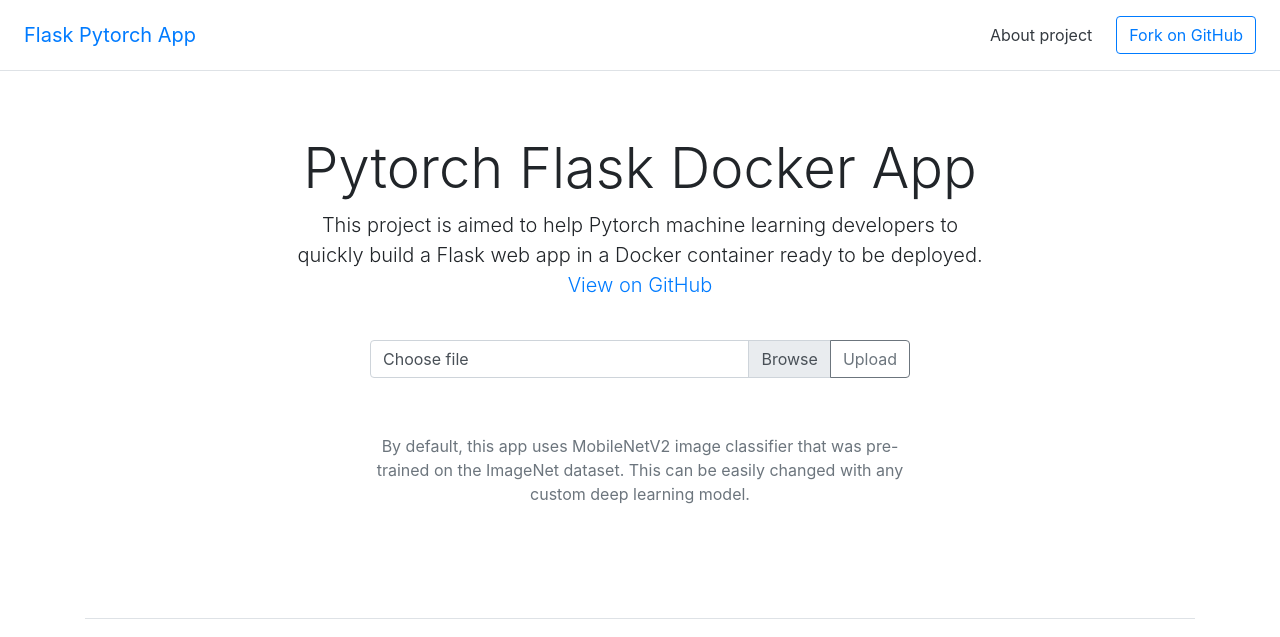
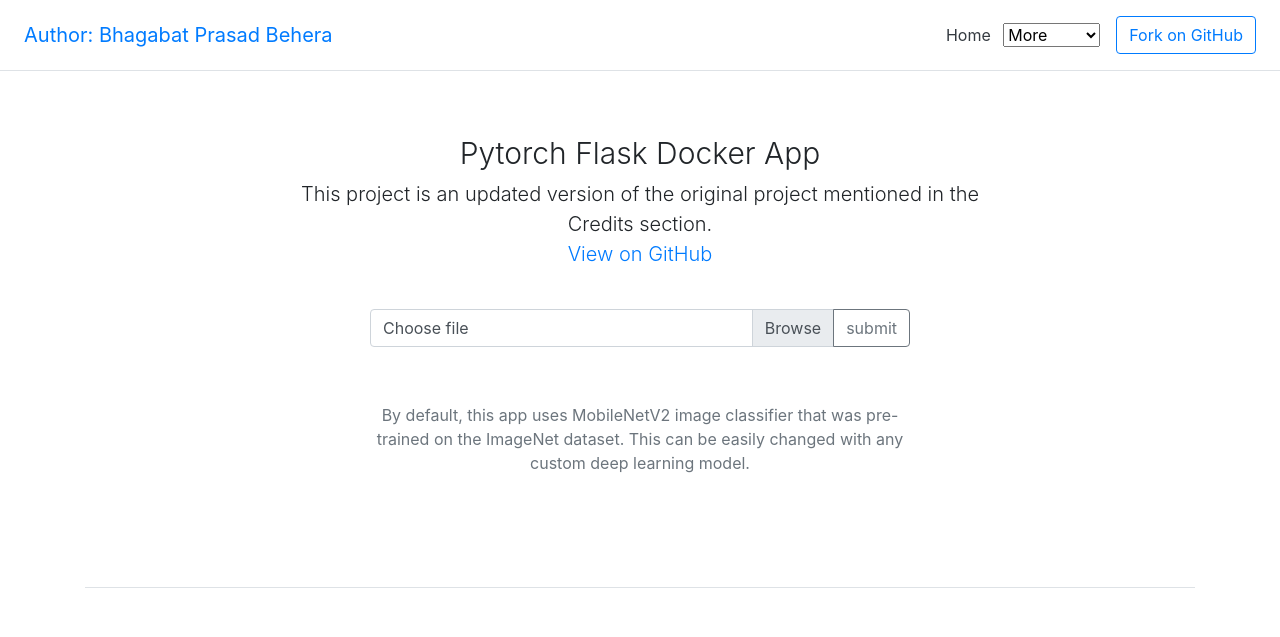
Before and after one commit to TSAI-MLOps-BASS/Session3-Docker-Flask-Pytorch-Heroku-Imagenet-Classification, a Flask app: page / in a window 1280 px wide. Shown: the top 637 px of the page. Run offline with Flask 2, Linux system fonts and the light colour scheme; some libraries are stand-ins or nearby versions.

Commit message:
initial commit

```diff
--- a/app.py
+++ b/app.py
@@ -1,39 +1,75 @@
-from flask import Flask, render_template, request
+from flask import Flask, render_template, request, url_for, redirect, send_from_directory
+from werkzeug.utils import secure_filename
 from models import MobileNet
 import os
+import glob
 from math import floor
+import base64
+import io
+from collections import namedtuple
 
 app = Flask(__name__)
 
-app.config['UPLOAD_FOLDER'] = 'uploads'
+# app.config['UPLOAD_FOLDER'] = 'uploads'
+UPLOAD_FOLDER = 'uploads' # path_change
+app.config['UPLOAD_FOLDER'] = UPLOAD_FOLDER
 
 model = MobileNet()
 
+def manage_images(dir, lim):
+    img_list = glob.glob(os.path.join(dir, '*'))
+    keep_list = img_list[lim*-1:]
+    for img in img_list:
+        if img not in keep_list:
+            os.remove(img)
+    return keep_list
 
 @app.route('/')
 def index():
     return render_template('index.html')
 
-
 @app.route('/about')
 def about():
     return render_template('about.html')
 
+@app.route('/info')
+def info():
+    return render_template('teaminfo.html')
 
 @app.route('/infer', methods=['POST'])
 def success():
     if request.method == 'POST':
-        f = request.files['file']
-        saveLocation = f.filename
-        f.save(saveLocation)
-        inference, confidence = model.infer(saveLocation)
-        # make a percentage with 2 decimal points
-        confidence = floor(confidence * 10000) / 100
-        # delete file after making an inference
-        os.remove(saveLocation)
+        ic = []
+        # f = request.files['file']
+        uploaded_files = request.files.getlist("file[]")
+        if len(uploaded_files) > 3:
+            return '''<h1>Only three images allowed to upload at a time</h1>'''
+        img_list = manage_images(app.config['UPLOAD_FOLDER'], 5)
+        new_images = []
+        for f in uploaded_files:
+            file_name = secure_filename(f.filename)
+            file_path = os.path.join(app.config['UPLOAD_FOLDER'], file_name)
+            # f.save(saveLocation)
+            f.save(file_path)
+            new_images.append(file_path)
+            image_url = url_for('uploaded_file', filename=file_name)
+            # i, c = model.infer(saveLocation)
+            i, c = model.infer(file_path)
+            # make a percentage with 2 decimal points
+            c = floor(c * 10000) / 100
+            # delete file after making an inference
+            # os.remove(saveLocation)
+            # inference.append(i)
+            # confidence.append(c)
+            ic.append((i, c))
         # respond with the inference
-        return render_template('inference.html', name=inference, confidence=confidence)
 
+        return render_template('inference.html', ic=ic, img_list=img_list, new_images=new_images, length_list=list(range(len(new_images))))
+        # return render_template('inference.html', name=inference, confidence=confidence)
+
+@app.route('/uploads/<filename>')
+def uploaded_file(filename):
+    return send_from_directory(app.config['UPLOAD_FOLDER'], filename)
 
 if __name__ == '__main__':
     app.debug = True
--- a/requirements.txt
+++ b/requirements.txt
@@ -7,5 +7,5 @@
 MarkupSafe==1.1.1
 Werkzeug==1.0.1
 gunicorn>=20.0.4
-torch==1.6.0+cpu
-torchvision==0.7.0+cpu
+torch==1.9.0+cpu
+torchvision==0.10.0+cpu
--- a/templates/base.html
+++ b/templates/base.html
@@ -11,7 +11,7 @@
     <meta name="description" content="" />
     <meta name="author" content="" />
 
-    <title>Flask Pytorch App</title>
+    <title>Flask Pytorch App in Docker hosted on Heroku</title>
 
     <!-- Bootstrap core CSS -->
     <link
@@ -27,14 +27,19 @@
       class="d-flex flex-column flex-md-row align-items-center p-3 px-md-4 mb-3 bg-white border-bottom box-shadow"
     >
       <h5 class="my-0 mr-md-auto font-weight-normal">
-        <a href="/">Flask Pytorch App</a>
+        <a href="https://github.com/BPrasad123/">Author: Bhagabat Prasad Behera</a>
       </h5>
       <nav class="my-2 my-md-0 mr-md-3">
-        <a class="p-2 text-dark" href="/about">About project</a>
+        <a class="p-2 text-dark" href="/">Home</a>
+        <select name="sample" onchange="location = this.value;">
+          <option value='/' selected>More</option>
+          <option value="/about">About</option>
+          <option value="/info">Team info</option>
+        </select>
       </nav>
       <a
         class="btn btn-outline-primary"
-        href="https://github.com/imadtoubal/Pytorch-Flask-Docker-App"
+        href="https://github.com/TSAI-MLOps-BASS/Session3-Docker-Flask-Pytorch-Heroku-Imagenet-Classification"
         >Fork on GitHub</a
       >
     </div>
@@ -45,31 +50,37 @@
     <div class="container">
       <footer class="pt-4 my-md-5 pt-md-5 border-top">
         <div class="row">
-          <div class="col-12 col-md">
-            <img
-              class="mb-2"
-              src="http://www.toubal.com/img/toubal-logo.png"
-              alt=""
-              width="150"
-            />
-            <small class="d-block mb-3 text-muted"
-              >© Toubal, Imad Eddine 2019</small
-            >
+          <div class="col-6 col-md">
+            <h5>Credits</h5>
+            <ul class="list-unstyled text-small">
+              <li>
+              <p>This project is made on top of the following wonderful original project by <a href="https://github.com/imadtoubal"
+              >Imad Toubal</a></p>
+              </li>
+              <li>
+                <a
+                  class="text-muted"
+                  href="https://github.com/imadtoubal/Pytorch-Flask-Starter"
+                  >Original Project on GitHub</a
+                >
+              </li>
+            </ul>
           </div>
+        <div class="row">
           <div class="col-6 col-md">
             <h5>Links</h5>
             <ul class="list-unstyled text-small">
               <li>
                 <a
                   class="text-muted"
-                  href="https://github.com/imadtoubal/Pytorch-Flask-Docker-App"
+                  href="https://github.com/TSAI-MLOps-BASS/Session3-Docker-Flask-Pytorch-Heroku-Imagenet-Classification"
                   >Code on GitHub</a
                 >
               </li>
               <li>
                 <a
                   class="text-muted"
-                  href="https://github.com/imadtoubal/Pytorch-Flask-Docker-App/issues"
+                  href="https://github.com/TSAI-MLOps-BASS/Session3-Docker-Flask-Pytorch-Heroku-Imagenet-Classification/issues"
                   >How to contribute</a
                 >
               </li>
@@ -99,10 +110,10 @@
             <h5>About</h5>
             <ul class="list-unstyled text-small">
               <li>
-                <a class="text-muted" href="http://www.toubal.com">About me</a>
+                <a class="text-muted" href="https://github.com/BPrasad123/">About me</a>
               </li>
               <li>
-                <a class="text-muted" href="https://www.github.com/imadtoubal"
+                <a class="text-muted" href="https://github.com/TSAI-MLOps-BASS/Session3-Docker-Flask-Pytorch-Heroku-Imagenet-Classification/"
                   >GitHub</a
                 >
               </li>
--- a/templates/index.html
+++ b/templates/index.html
@@ -4,11 +4,10 @@
 <div class="row">
   <div class="col-sm-8 offset-sm-2">
     <div class="pricing-header px-3 py-3 pt-md-5 pb-md-4 mx-auto text-center">
-      <h1 class="display-4">Pytorch Flask Docker App</h1>
-      <p class="lead">This project is aimed to help Pytorch machine learning developers to quickly build a Flask
-        web app
-        in a Docker container ready to be deployed. <br> <a
-          href="https://github.com/imadtoubal/Pytorch-Flask-Docker-App"> View on GitHub</a></p>
+      <h1 class="display-4" style="font-size:30px">Pytorch Flask Docker App</h1>
+      <p class="lead" style="font-size:20px">This project is an updated version of the original project mentioned in the Credits
+      section.<br> <a
+          href="https://github.com/TSAI-MLOps-BASS/Session3-Docker-Flask-Pytorch-Heroku-Imagenet-Classification"> View on GitHub</a></p>
     </div>
   </div>
 </div>
@@ -17,12 +16,11 @@
     <form action="/infer" method="POST" enctype="multipart/form-data">
       <div class="input-group">
         <div class="custom-file">
-          <input type="file" name="file" accept=".jpg, .jpeg, .png" class="custom-file-input" id="inputGroupFile"
-            aria-describedby="inputGroupFileAddon04">
+          <input type="file" name="file[]" accept=".jpg, .jpeg, .png, .JPG, .JPEG" class="custom-file-input" id="inputGroupFile" multiple>
           <label class="custom-file-label" for="inputGroupFile">Choose file</label>
         </div>
         <div class="input-group-append">
-          <input type="submit" value="Upload"  class="btn btn-outline-secondary" type="button"
+          <input type="submit" value="submit"  class="btn btn-outline-secondary" type="button"
             id="inputGroupFileAddon04" />
         </div>
       </div>
@@ -31,7 +29,7 @@
   <div class="row">
     <div class="col-sm-6 offset-sm-3 my-5">
       <center>
-        <p class="text-muted">
+        <p class="text-muted text-center">
           By default, this app uses MobileNetV2 image classifier that was pre-trained on the ImageNet dataset.
           This can be easily changed with any custom deep learning model.
         </p>
```
Also changed, not shown: templates/about.html (+6 -6 lines), templates/inference.html (+27 -4 lines), templates/teaminfo.html (added, +22 -0 lines), assets/screenshot.png (deleted), sample_image.jpg (deleted), static/img/about_image.JPG (added), 2 other files.
